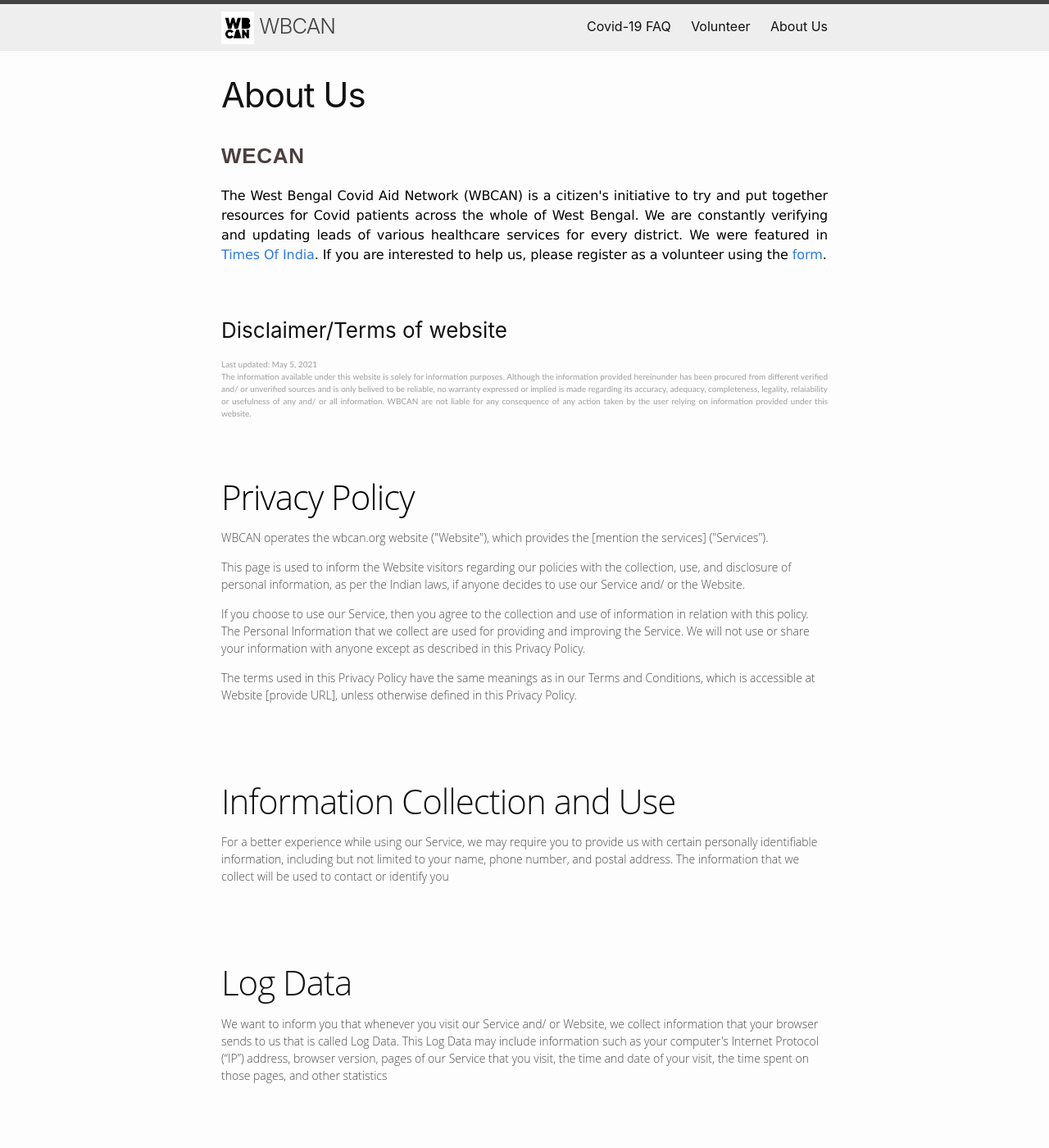
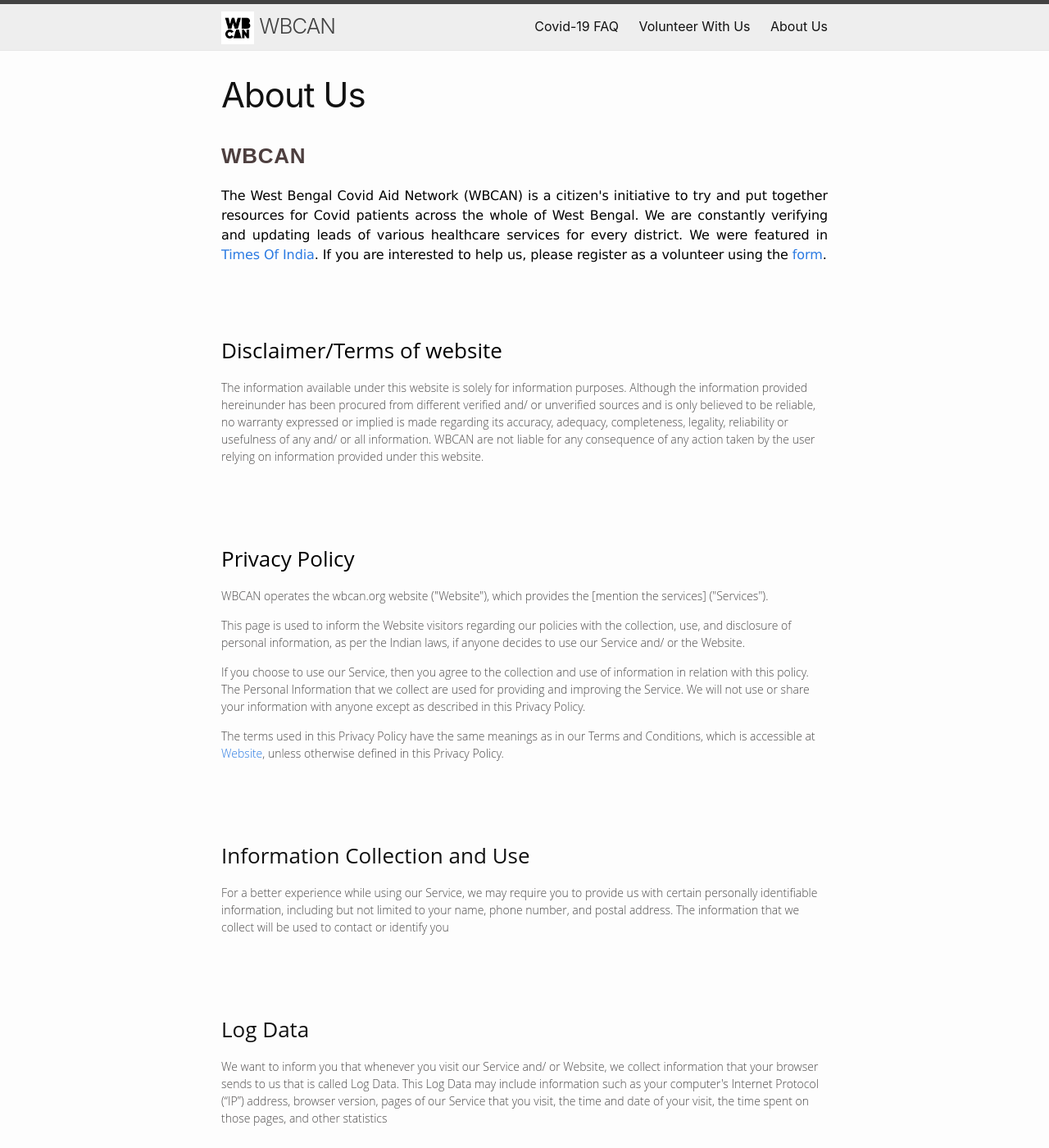
Before and after one commit to debjyoti0891/wecan-covidhelp, a Jekyll site: the page built from about.markdown, in a window 1280 px wide and 1400 px high. Shown: the whole window at 82% size. Built offline with Jekyll 4.4.1, drawn with Linux system fonts in a browser that asks for light colours.

Commit message:
updated privacy policy

```diff
--- a/about.markdown
+++ b/about.markdown
@@ -4,45 +4,57 @@
 permalink: /about/
 ---
 
-<span class="headHi">WECAN</span><br>
+<span class="headHi">WBCAN</span><br>
 
 <p align="justify" class="introtext">  The West Bengal Covid Aid Network (WBCAN) is a citizen's initiative to try and put together resources for Covid patients across the whole of West Bengal. We are constantly verifying and updating leads of various healthcare services for every district. We were featured in <a href="https://timesofindia.indiatimes.com/city/kolkata/volunteers-sift-social-media-posts-to-connect-those-in-need-with-genuine-covid-resources/articleshow/82376772.cms?utm_source=whatsapp&utm_medium=social&utm_campaign=TOIMobile">Times Of India</a>.
 
 If you are interested to help us, please register as a volunteer using the <a href="{{ "/contribute/" | relative_url }}">form</a>. </p>
 
+
+<!-- <div class="privacy-info">
 <a id="disclaimer_id">
 ### Disclaimer/Terms of website
-<div class="text_foot">
+
 Last updated: May 5, 2021<br>
 
-The information available under this website is solely for information purposes. Although the information provided hereinunder has been procured from different verified and/ or unverified sources and is only belived to be reliable, no warranty expressed or implied is made regarding its accuracy, adequacy, completeness, legality, relaiability or usefulness of any and/ or all information. WBCAN are not liable for any consequence of any action taken by the user relying on information provided under this website.
+The information available under this website is solely for information purposes. Although the information provided hereinunder has been procured from different verified and/ or unverified sources and is only believed to be reliable, no warranty expressed or implied is made regarding its accuracy, adequacy, completeness, legality, reliability or usefulness of any and/ or all information. WBCAN are not liable for any consequence of any action taken by the user relying on information provided under this website.
 
+</div> -->
+
+<div class="privacy-main">
+<div class="privacy-info">
+  <a style="color: black" id="disclaimer_id">
+  <h3> Disclaimer/Terms of website </h3>
+  </a>
+  <p> The information available under this website is solely for information purposes. Although the information provided hereinunder has been procured from different verified and/ or unverified sources and is only believed to be reliable, no warranty expressed or implied is made regarding its accuracy, adequacy, completeness, legality, reliability or usefulness of any and/ or all information. WBCAN are not liable for any consequence of any action taken by the user relying on information provided under this website.
+  </p>
 </div>
 
-<div class="privacy-main">
   <div class="privacy-info">
-    <a style="color: black" id="privacy"><h1>Privacy Policy</h1></a>
+    <a style="color: black" id="privacy">
+    <h3> Privacy Policy </h3>
+    </a>
     <p>WBCAN operates the wbcan.org website ("Website"), which provides the [mention the services] ("Services").</p>
     <p>This page is used to inform the Website visitors regarding our policies with the collection, use, and disclosure of personal information, as per the Indian laws, if anyone decides to use our Service and/ or the Website.</p>
     <p>If you choose to use our Service, then you agree to the collection and use of information in relation with this policy. The Personal Information that we collect are used for providing and improving the Service. We will not use or share your information with anyone except as described in this Privacy Policy.</p>
-    <p>The terms used in this Privacy Policy have the same meanings as in our Terms and Conditions, which is accessible at Website [provide URL], unless otherwise defined in this Privacy Policy.</p>
+    <p>The terms used in this Privacy Policy have the same meanings as in our Terms and Conditions, which is accessible at <a href='www.wbcan.org'>Website</a>, unless otherwise defined in this Privacy Policy.</p>
   </div>
   <div class="privacy-info">
-    <h1>Information Collection and Use</h1>
+    <h3>Information Collection and Use</h3>
     <p>For a better experience while using our Service, we may require you to provide us with certain personally identifiable information, including but not limited to your name, phone number, and postal address. The information that we collect will be used to contact or identify you</p>
   </div>
   <div class="privacy-info">
-    <h1>Log Data</h1>
+    <h3>Log Data</h3>
     <p>We want to inform you that whenever you visit our Service and/ or Website, we collect information that your browser sends to us that is called Log Data. This Log Data may include information such as your computer's Internet Protocol (“IP”) address, browser version, pages of our Service that you visit, the time and date of your visit, the time spent on those pages, and other statistics</p>
   </div>
   <div class="privacy-info">
-    <h1>Cookies</h1>
+    <h3>Cookies</h3>
     <p>Cookies are files with small amount of data that is commonly used an anonymous unique identifier. These are sent to your browser from the website that you visit and are stored on your computer's hard drive.</p>
 
   <p>Our website uses these “cookies” to collection information and to improve our Service. You have the option to either accept or refuse these cookies, and know when a cookie is being sent to your computer. If you choose to refuse our cookies, you may not be able to use some portions of our Service.</p>
   </div>
   <div class="privacy-info">
-    <h1>Service Providers</h1>
+    <h3>Service Providers</h3>
     <p>We may employ third-party companies and individuals due to the following reasons:
 
 To facilitate our Service;
@@ -54,27 +66,27 @@
   </div>
 
   <div class="privacy-info">
-    <h1>Security</h1>
+    <h3>Security</h3>
     <p>We value your trust in providing us your Personal Information, thus we are striving to use commercially acceptable means of protecting it. But remember that no method of transmission over the internet, or method of electronic storage is 100% secure and reliable, and we cannot guarantee its absolute security.</p>
   </div>
 
   <div class="privacy-info">
-    <h1>Links to Other Sites</h1>
+    <h3>Links to Other Sites</h3>
     <p>Our Service may contain links to other sites. If you click on a third-party link, you will be directed to that site. Note that these external sites are not operated by us. Therefore, we strongly advise you to review the Privacy Policy of these websites. We have no control over, and assume no responsibility for the content, privacy policies, or practices of any third-party sites or services.</p>
   </div>
 
   <div class="privacy-info">
-  <h1>Children's Privacy</h1>
+  <h3>Children's Privacy</h3>
   <p>Our Services do not address anyone under the age of 13. We do not knowingly collect personal identifiable information from children under 13. In the case we discover that a child under 13 has provided us with personal information, we immediately delete this from our servers. If you are a parent or guardian and you are aware that your child has provided us with personal information, please contact us so that we will be able to do necessary actions.</p>
   </div>
 
   <div class="privacy-info">
-  <h1>Changes to This Privacy Policy</h1>
+  <h3>Changes to This Privacy Policy</h3>
   <p>We may update our Privacy Policy from time to time. Thus, we advise you to review this page periodically for any changes. We will notify you of any changes by posting the new Privacy Policy on this page. These changes are effective immediately, after they are posted on this page.</p>
   </div>
 
   <div class="privacy-info">
-  <h1>Contact Us</h1>
+  <h3>Contact Us</h3>
   <p>If you have any questions or suggestions about our Privacy Policy, do not hesitate to contact us</p>
   </div>
 
--- a/contribute.markdown
+++ b/contribute.markdown
@@ -1,6 +1,6 @@
 ---
 layout: page
-title: Volunteer
+title: Volunteer With Us
 permalink: /contribute/
 ---
 
```
